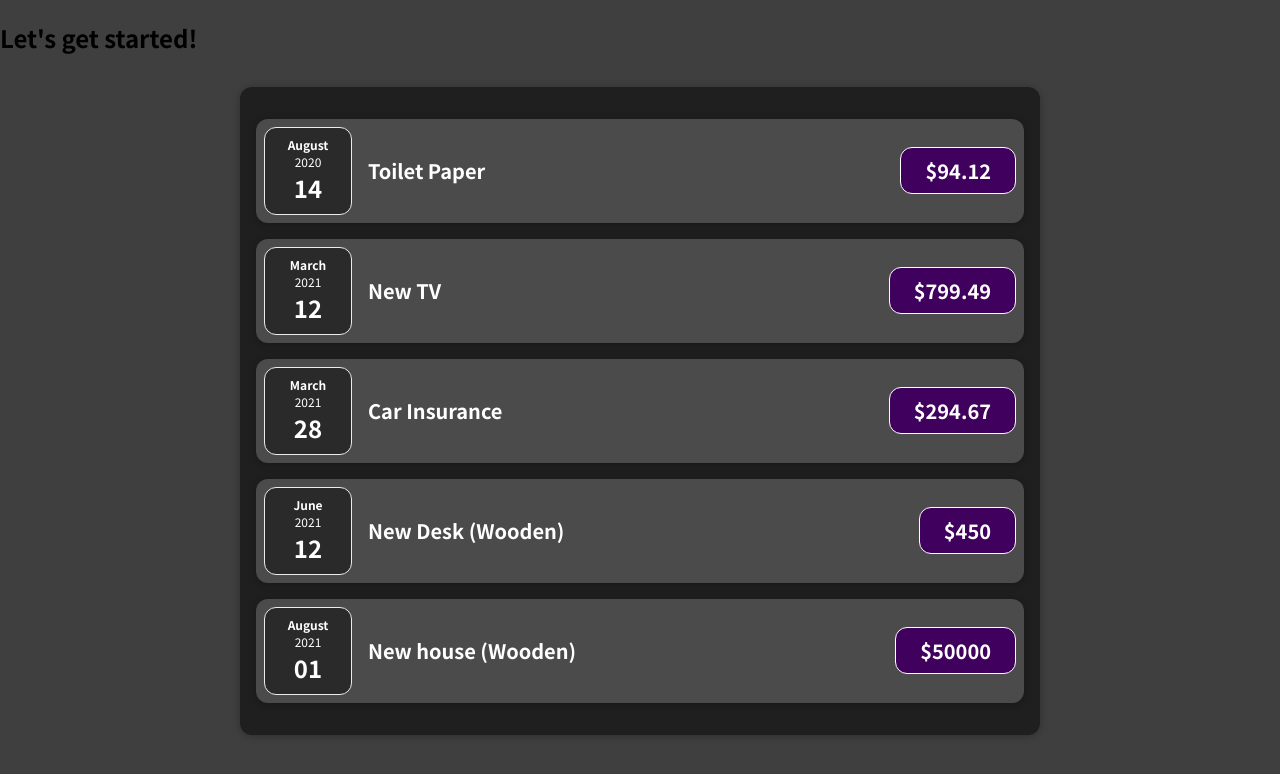
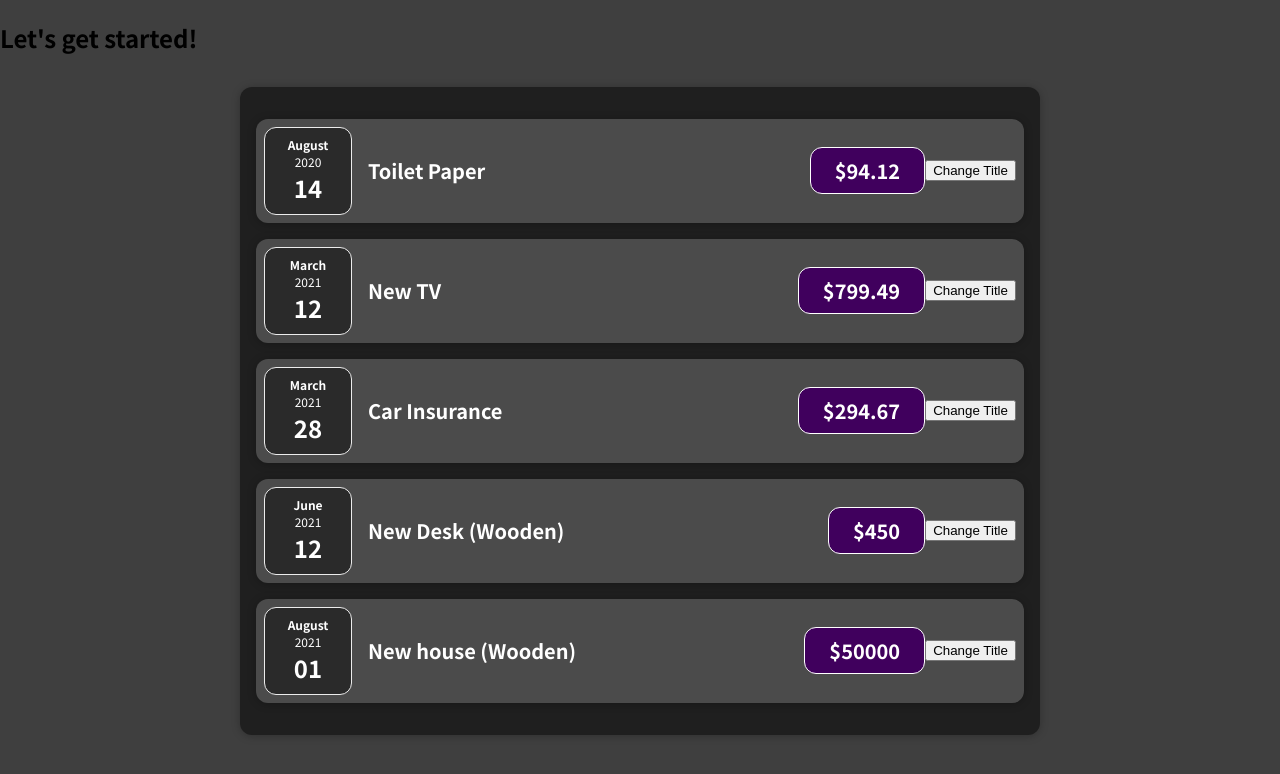
Before and after one commit to Danny-codes/expenses-controller, a React (Create React App) app: page / in a window 1280 px wide. Shown: the top 774 px of the page. Built offline with nearby package versions, Linux system fonts and the light colour scheme.

Commit message:
Using states to change expenses title

```diff
--- a/src/components/Expenses/ExpenseItem.js
+++ b/src/components/Expenses/ExpenseItem.js
@@ -1,15 +1,25 @@
+import { useState } from 'react'
+
 import './ExpenseItem.css'
 import ExpenseDate from './ExpenseDate';
 import Card from '../UI/Card';
 
 function ExpenseItem(props) {
+  const [title, setTitle] = useState(props.title);
+
+
+  const clickHandler = () => {
+    setTitle('Updated!')
+  }
+
   return (
     <Card className="expense-item">
      <ExpenseDate date={props.date}/>
       <div className="expense-item__description">
-        <h2>{props.title}</h2>
+        <h2>{title}</h2>
         <div className="expense-item__price">${props.amount}</div>
       </div>
+      <button onClick={clickHandler}>Change Title</button>
     </Card>
   );
 }
```
